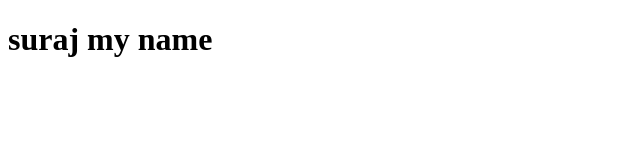
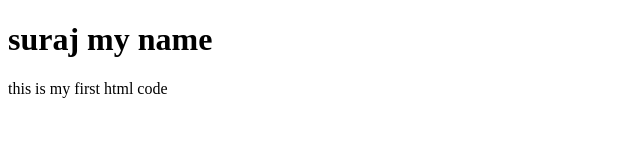
Before and after one commit to Surajrana-git/vcs-exp, a plain HTML site: page index.html in a window 1280 px wide. Shown: the whole page, without its empty margins (0-640 px from the left). Drawn offline with Linux system fonts and the light colour scheme.

Commit message:
secondlne

```diff
--- a/index.html
+++ b/index.html
@@ -8,5 +8,6 @@
 </head>
 <body>
     <h1>suraj my name</h1>
+    <p>this is my first html code</p>
 </body>
 </html>
```
